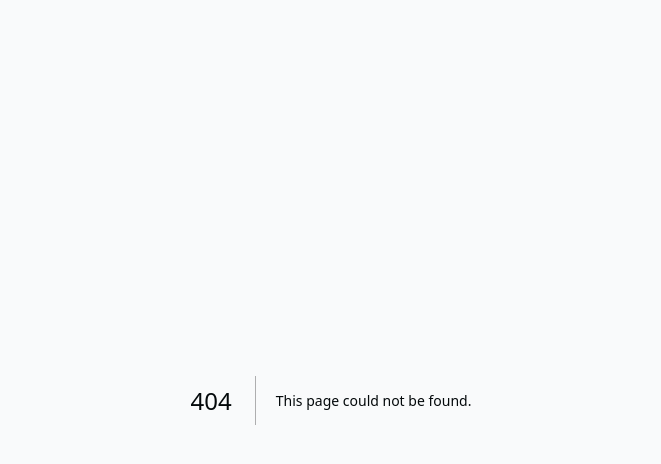
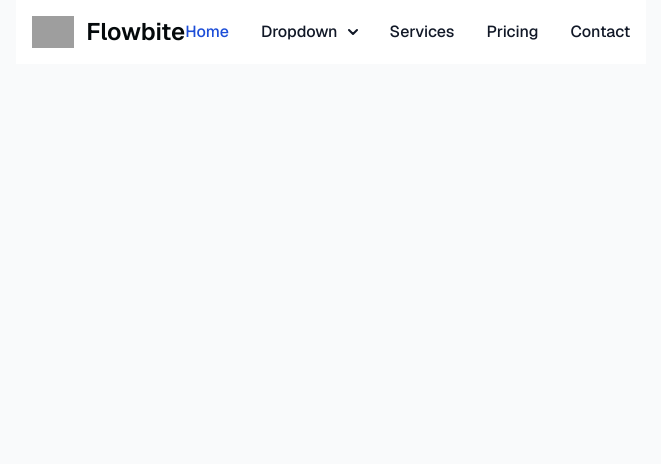
Before and after one commit to jervin8/csc530app, a Next.js app: page /landing in a window 1280 px wide. Before the commit this address had no page. Shown: the top 464 px of the page, without its empty margins (309-970 px from the left). Built offline with nearby package versions, Linux system fonts and the light colour scheme; grey boxes are pictures that could not be loaded.

Commit message:
made a landing page and navbar component

```diff
--- /dev/null
+++ b/app/landing/page.tsx
@@ -0,0 +1,8 @@
+import Navbar from "@/components/Navbar";
+
+export default function Landing() {
+    return (
+        <Navbar />
+
+    )
+}
--- a/app/page.tsx
+++ b/app/page.tsx
@@ -1,3 +1,6 @@
+//this open page file in the app is the localhost:3000 default load to file. this will be exchanged for the landing page in the future.
+
+
 import DeployButton from "../components/DeployButton";
 import AuthButton from "../components/AuthButton";
 import { createClient } from "@/utils/supabase/server";
--- /dev/null
+++ b/components/Navbar.tsx
@@ -0,0 +1,60 @@
+export default function Navbar() {
+
+//define onclick functions for different aspects of the navbar
+//the dropdown will be for account details and login/logout
+
+    return (
+        <nav className="bg-white border-gray-200 dark:bg-gray-900 dark:border-gray-700">
+        <div className="max-w-screen-xl flex flex-wrap items-center justify-between mx-auto p-4">
+            <a href="#" className="flex items-center space-x-3 rtl:space-x-reverse">
+                <img src="https://flowbite.com/docs/images/logo.svg" className="h-8" alt="Flowbite Logo" />
+                <span className="self-center text-2xl font-semibold whitespace-nowrap dark:text-white">Flowbite</span>
+            </a>
+            <button data-collapse-toggle="navbar-dropdown" type="button" className="inline-flex items-center p-2 w-10 h-10 justify-center text-sm text-gray-500 rounded-lg md:hidden hover:bg-gray-100 focus:outline-none focus:ring-2 focus:ring-gray-200 dark:text-gray-400 dark:hover:bg-gray-700 dark:focus:ring-gray-600" aria-controls="navbar-dropdown" aria-expanded="false">
+                <span className="sr-only">Open main menu</span>
+                <svg className="w-5 h-5" aria-hidden="true" xmlns="http://www.w3.org/2000/svg" fill="none" viewBox="0 0 17 14">
+                    <path stroke="currentColor" stroke-linecap="round" stroke-linejoin="round" stroke-width="2" d="M1 1h15M1 7h15M1 13h15"/>
+                </svg>
+            </button>
+            <div className="hidden w-full md:block md:w-auto" id="navbar-dropdown">
+            <ul className="flex flex-col font-medium p-4 md:p-0 mt-4 border border-gray-100 rounded-lg bg-gray-50 md:space-x-8 rtl:space-x-reverse md:flex-row md:mt-0 md:border-0 md:bg-white dark:bg-gray-800 md:dark:bg-gray-900 dark:border-gray-700">
+                <li>
+                <a href="#" className="block py-2 px-3 text-white bg-blue-700 rounded md:bg-transparent md:text-blue-700 md:p-0 md:dark:text-blue-500 dark:bg-blue-600 md:dark:bg-transparent" aria-current="page">Home</a>
+                </li>
+                <li>
+                    <button id="dropdownNavbarLink" data-dropdown-toggle="dropdownNavbar" className="flex items-center justify-between w-full py-2 px-3 text-gray-900 rounded hover:bg-gray-100 md:hover:bg-transparent md:border-0 md:hover:text-blue-700 md:p-0 md:w-auto dark:text-white md:dark:hover:text-blue-500 dark:focus:text-white dark:border-gray-700 dark:hover:bg-gray-700 md:dark:hover:bg-transparent">Dropdown <svg className="w-2.5 h-2.5 ms-2.5" aria-hidden="true" xmlns="http://www.w3.org/2000/svg" fill="none" viewBox="0 0 10 6">
+            <path stroke="currentColor" stroke-linecap="round" stroke-linejoin="round" stroke-width="2" d="m1 1 4 4 4-4"/>
+        </svg></button>
+
+                    <div id="dropdownNavbar" className="z-10 hidden font-normal bg-white divide-y divide-gray-100 rounded-lg shadow w-44 dark:bg-gray-700 dark:divide-gray-600">
+                        <ul className="py-2 text-sm text-gray-700 dark:text-gray-400" aria-labelledby="dropdownLargeButton">
+                        <li>
+                            <a href="#" className="block px-4 py-2 hover:bg-gray-100 dark:hover:bg-gray-600 dark:hover:text-white">Dashboard</a>
+                        </li>
+                        <li>
+                            <a href="#" className="block px-4 py-2 hover:bg-gray-100 dark:hover:bg-gray-600 dark:hover:text-white">Settings</a>
+                        </li>
+                        <li>
+                            <a href="#" className="block px-4 py-2 hover:bg-gray-100 dark:hover:bg-gray-600 dark:hover:text-white">Earnings</a>
+                        </li>
+                        </ul>
+                        <div className="py-1">
+                        <a href="#" className="block px-4 py-2 text-sm text-gray-700 hover:bg-gray-100 dark:hover:bg-gray-600 dark:text-gray-200 dark:hover:text-white">Sign out</a>
+                        </div>
+                    </div>
+                </li>
+                <li>
+                <a href="#" className="block py-2 px-3 text-gray-900 rounded hover:bg-gray-100 md:hover:bg-transparent md:border-0 md:hover:text-blue-700 md:p-0 dark:text-white md:dark:hover:text-blue-500 dark:hover:bg-gray-700 dark:hover:text-white md:dark:hover:bg-transparent">Services</a>
+                </li>
+                <li>
+                <a href="#" className="block py-2 px-3 text-gray-900 rounded hover:bg-gray-100 md:hover:bg-transparent md:border-0 md:hover:text-blue-700 md:p-0 dark:text-white md:dark:hover:text-blue-500 dark:hover:bg-gray-700 dark:hover:text-white md:dark:hover:bg-transparent">Pricing</a>
+                </li>
+                <li>
+                <a href="#" className="block py-2 px-3 text-gray-900 rounded hover:bg-gray-100 md:hover:bg-transparent md:border-0 md:hover:text-blue-700 md:p-0 dark:text-white md:dark:hover:text-blue-500 dark:hover:bg-gray-700 dark:hover:text-white md:dark:hover:bg-transparent">Contact</a>
+                </li>
+            </ul>
+            </div>
+        </div>
+        </nav>
+    )
+}
```
